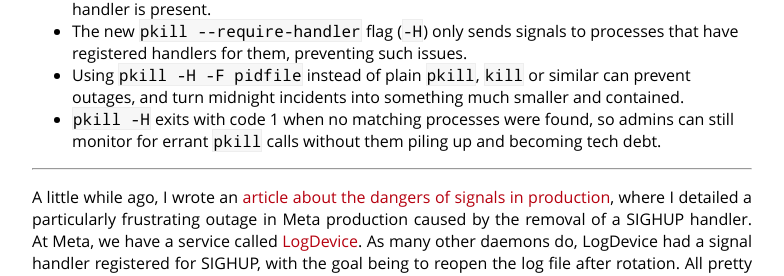
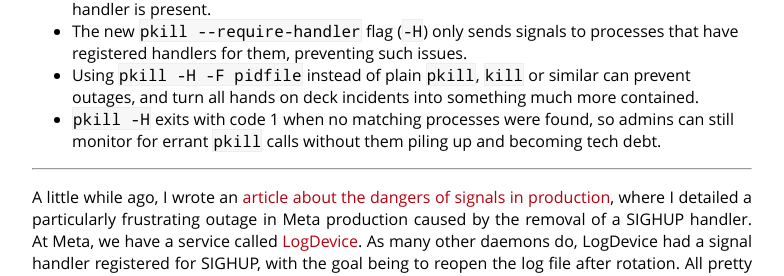
Before and after one commit to cdown/chrisdown.name, a Jekyll site: the page built from _posts/2025-05-13-safer-signal-sending-with-pkill-require-handler.md, in a window 1280 px wide and 900 px high. Shown: the part 320-596 px from the top of the window, without its empty margins (248-1032 px from the left). Built offline with Jekyll 4.4.1, drawn with Linux system fonts in a browser that asks for light colours.

Commit message:
rh post: Midnight mentioned too early in tldr

```diff
--- a/_posts/2025-05-13-safer-signal-sending-with-pkill-require-handler.md
+++ b/_posts/2025-05-13-safer-signal-sending-with-pkill-require-handler.md
@@ -12,19 +12,19 @@ earlier
 article](https://developers.facebook.com/blog/post/2022/09/27/signals-in-prod-dangers-and-pitfalls/)
 for some reasons why.
 - However, if you have to use signals, it is important to know that one cause
-of production outages is missing the removal of signal senders when removing
-signal handlers (like SIGHUP). This can cause services to terminate
-unexpectedly fleetwide.
+  of production outages is missing the removal of signal senders when removing
+  signal handlers (like SIGHUP). This can cause services to terminate
+  unexpectedly fleetwide.
 - Many signals, like `SIGHUP`, `SIGUSR1`, and `SIGUSR2` terminate processes by
-default if no handler is present.
+  default if no handler is present.
 - The new `pkill --require-handler` flag (`-H`) only sends signals to processes
-that have registered handlers for them, preventing such issues.
+  that have registered handlers for them, preventing such issues.
 - Using `pkill -H -F pidfile` instead of plain `pkill`, `kill` or similar can
-prevent outages, and turn midnight incidents into something much smaller and
-contained.
+  prevent outages, and turn all hands on deck incidents into something much
+  more contained.
 - `pkill -H` exits with code 1 when no matching processes were found, so admins
-can still monitor for errant `pkill` calls without them piling up and becoming
-tech debt.
+  can still monitor for errant `pkill` calls without them piling up and becoming
+  tech debt.
 
 ---
 
```
